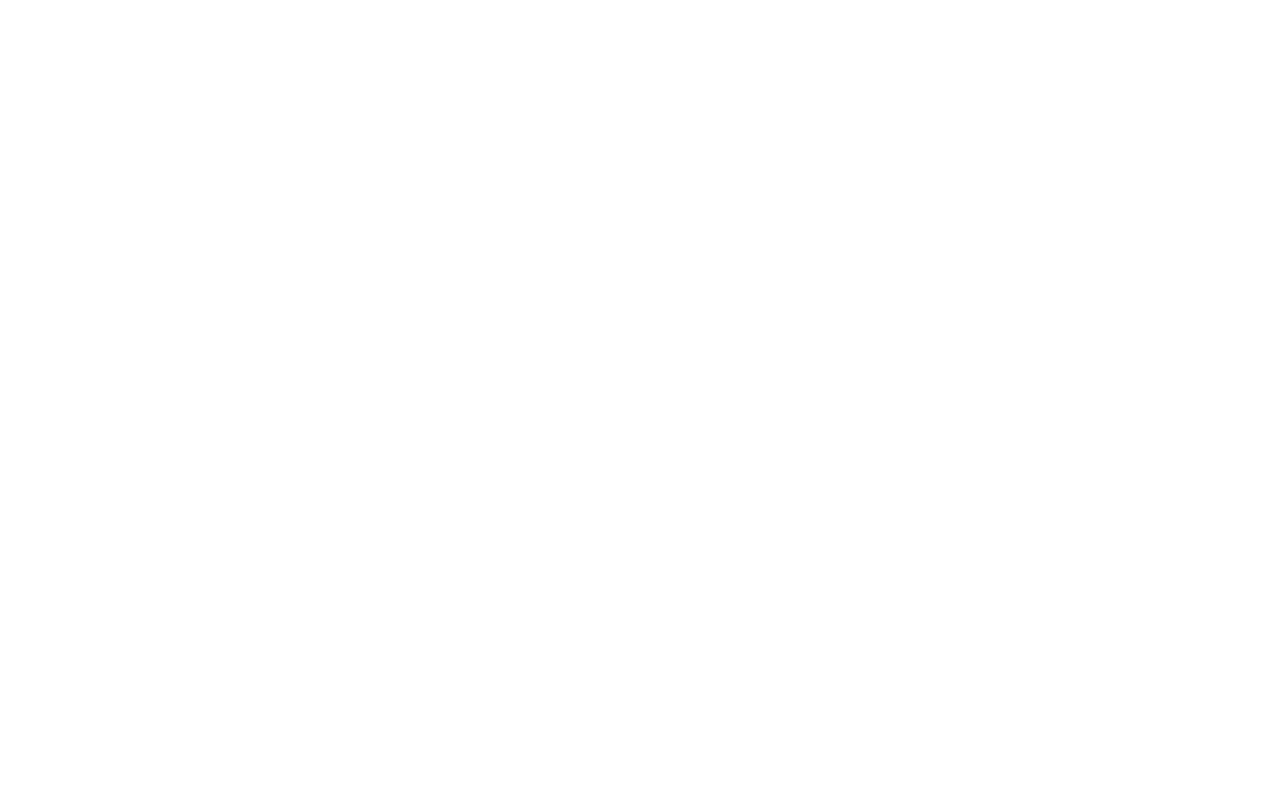
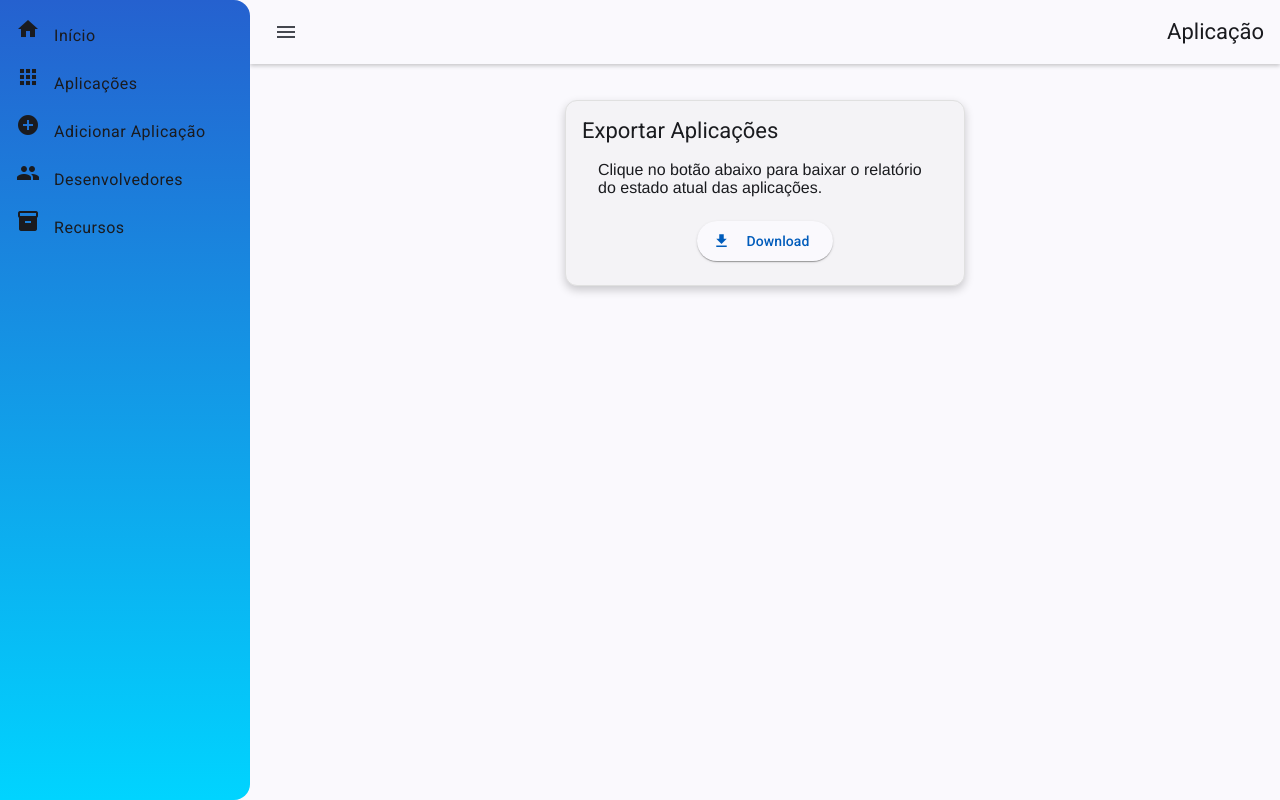
Before and after one commit to jonathan-beskow/front-end-ncv, an Angular app: page /recursos in a window 1280 px wide. Before the commit this address led to /. Built offline with nearby package versions, Linux system fonts and the light colour scheme.

Commit message:
inclusao cuspida excel

```diff
--- a/src/app/app.routes.ts
+++ b/src/app/app.routes.ts
@@ -5,6 +5,7 @@
 import { AplicacaoListComponent } from './components/aplicacao/aplicacao-list/aplicacao-list.component';
 import { AplicacaoCreateComponent } from './components/aplicacao/aplicacao-create/aplicacao-create.component';
 import { AplicacaoUpdateComponent } from './components/aplicacao/aplicacao-update/aplicacao-update.component';
+import { RecursosComponent } from './components/recursos/recursos.component';
 
 export const routes: Routes = [
   {
@@ -16,6 +17,7 @@
       { path: 'aplicacoes/:id', component: AplicacaoViewComponent }, // Detalhes da aplicação
       { path: 'criar', component: AplicacaoCreateComponent },
       { path: 'atualizar/:id', component: AplicacaoUpdateComponent },
+      { path: 'recursos', component: RecursosComponent },
     ],
   },
 ];
--- a/src/app/components/aplicacao/aplicacao-create/aplicacao-create.component.ts
+++ b/src/app/components/aplicacao/aplicacao-create/aplicacao-create.component.ts
@@ -37,6 +37,7 @@
   create(): void {
     this.aplicacaoService.create(this.aplicacao).subscribe(
       (resposta) => {
+        //this.aplicacao = resposta;
         console.log(this.aplicacao)
       },
       (ex) => {
--- a/src/app/components/aplicacao/aplicacao-update/aplicacao-update.component.ts
+++ b/src/app/components/aplicacao/aplicacao-update/aplicacao-update.component.ts
@@ -66,6 +66,8 @@
       resposta => {
         this.aplicacao = resposta;
         console.log(resposta);
+        const id = this.route.snapshot.paramMap.get('id');
+        this.router.navigate(['/aplicacoes/', id]);
       },
       (ex) => {
         console.error('Erro ao atualizar aplicação:', ex);
--- /dev/null
+++ b/src/app/components/recursos/recursos.component.css
@@ -0,0 +1,27 @@
+.download-card {
+  max-width: 400px;
+  margin: 20px auto;
+  padding: 16px;
+  border: 1px solid #e0e0e0;
+  box-shadow: 0 4px 10px rgba(0, 0, 0, 0.2);
+}
+
+.card-title {
+  text-align: center;
+  font-size: 1.5rem;
+  font-weight: bold;
+  color: #3f51b5;
+  margin-bottom: 16px;
+}
+
+mat-card-actions {
+  display: flex;
+  justify-content: center;
+  margin-top: 16px;
+}
+
+button {
+  display: flex;
+  align-items: center;
+  gap: 8px;
+}
--- /dev/null
+++ b/src/app/components/recursos/recursos.component.html
@@ -0,0 +1,12 @@
+<mat-card class="download-card">
+  <mat-card-title>Exportar Aplicações</mat-card-title>
+  <mat-card-content>
+    <p>Clique no botão abaixo para baixar o relatório do estado atual das aplicações.</p>
+  </mat-card-content>
+  <mat-card-actions>
+    <button mat-raised-button color="primary" (click)="downloadExcel()">
+      <mat-icon>download</mat-icon>
+      Download
+    </button>
+  </mat-card-actions>
+</mat-card>
--- /dev/null
+++ b/src/app/components/recursos/recursos.component.ts
@@ -0,0 +1,20 @@
+import { Component } from '@angular/core';
+import { SHARED_IMPORTS } from '../../shared-imports';
+import { ResourceService } from '../../services/resource.service';
+
+@Component({
+  selector: 'app-recursos',
+  imports: [SHARED_IMPORTS],
+  templateUrl: './recursos.component.html',
+  styleUrls: ['./recursos.component.css'] // Corrigir para o plural
+})
+export class RecursosComponent {
+
+  constructor(private resource: ResourceService) { }
+
+  ngOnInit(): void {}
+
+  downloadExcel(): void {
+    this.resource.downloadEstadoAtual();
+  }
+}
--- /dev/null
+++ b/src/app/services/resource.service.ts
@@ -0,0 +1,33 @@
+import { HttpClient } from '@angular/common/http';
+import { Injectable } from '@angular/core';
+import { API_CONFIG } from '../config/api.config';
+
+@Injectable({
+  providedIn: 'root'
+})
+export class ResourceService {
+
+  constructor(private http: HttpClient) { }
+
+  downloadEstadoAtual(): void {
+    this.http.get(`${API_CONFIG.baseUrl}/resources/estado-atual`, { responseType: 'blob' }).subscribe({
+      next: (response: Blob) => {
+        const blob = new Blob([response], { type: 'application/vnd.openxmlformats-officedocument.spreadsheetml.sheet' });
+        const url = window.URL.createObjectURL(blob);
+
+        // Criação do link de download
+        const a = document.createElement('a');
+        a.href = url;
+        a.download = `status_aplicacoes_${new Date().toISOString().split('T')[0]}.xlsx`;
+        a.click();
+
+        // Revogar URL para evitar vazamento de memória
+        window.URL.revokeObjectURL(url);
+      },
+      error: (err) => {
+        console.error('Erro ao baixar o arquivo:', err);
+        alert('Erro ao baixar o arquivo. Tente novamente.');
+      }
+    });
+  }
+}
--- a/src/styles.css
+++ b/src/styles.css
@@ -1,8 +1,13 @@
 /* You can add global styles to this file, and also import other style files */
 
 /* @import '@angular/material/prebuilt-themes/indigo-pink.css'; */
-@import 'https://fonts.googleapis.com/icon?family=Material+Icons';
-@import 'https://fonts.googleapis.com/css2?family=Roboto:wght@300;400;500;700&display=swap';
-
+ @import 'https://fonts.googleapis.com/icon?family=Material+Icons';
+ @import 'https://fonts.googleapis.com/css2?family=Roboto:wght@300;400;500;700&display=swap';
+/* @import 'https://fonts.googleapis.com/css2?family=Montserrat:ital,wght@0,100..900;1,100..900&display=swap'; */
 html, body { height: 100%; }
-body { margin: 0; font-family: Roboto, "Helvetica Neue", sans-serif; }
+body { margin: 0; font-family: Montserrat, "Helvetica Neue", sans-serif; }
+/* html, body {
+  margin: 0;
+  font-family: Montserrat, "Helvetica Neue", sans-serif;
+  background-color: #f0f0f0;
+} */
```
Also changed, not shown: 1 other file (tests, documents, lock files or other folders).
